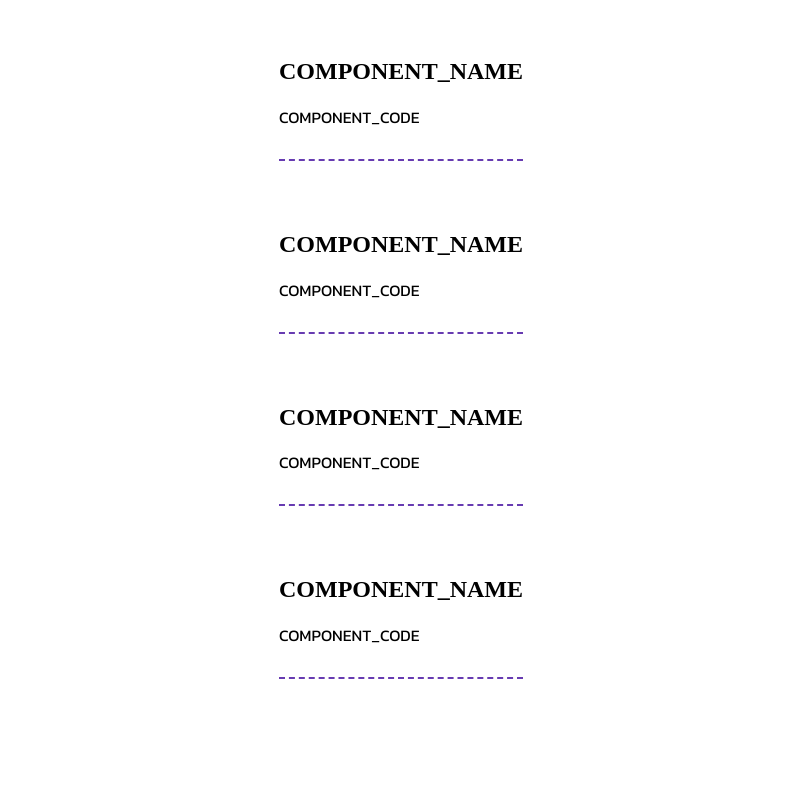
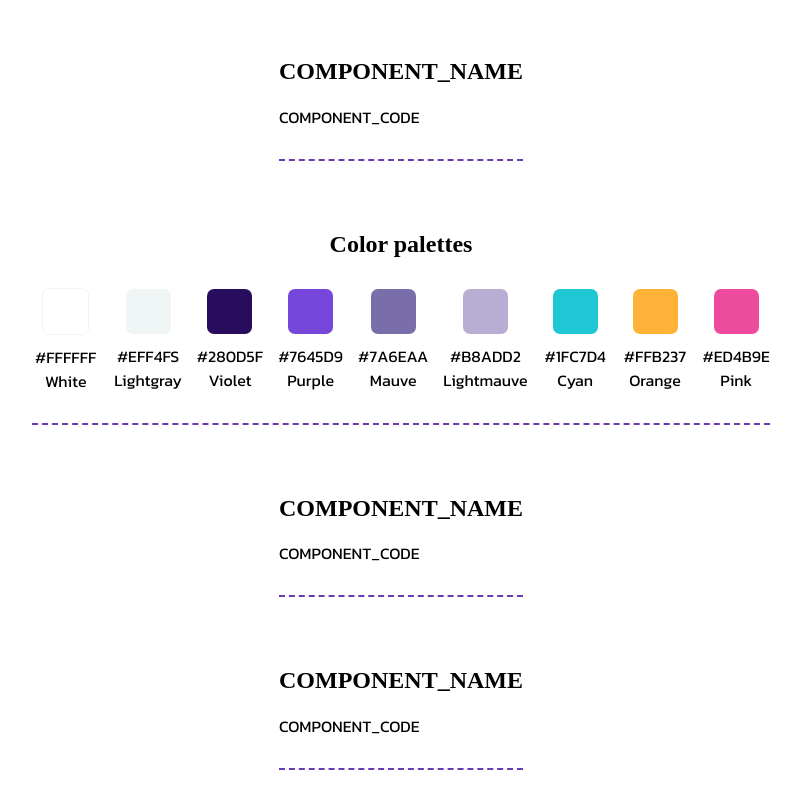
Before and after one commit to AnastasiaGandolfi/PancakeSwap-project, a website: page components.html in a window 1280 px wide. Shown: the whole page, without its empty margins (239-1040 px from the left). Drawn offline with Linux system fonts and the light colour scheme; a web font is replaced by a local one.

Commit message:
feat: add color palettes

```diff
--- a/components.html
+++ b/components.html
@@ -23,13 +23,56 @@
             </div>
             <div></div>
         </section>
-        <!-- SECTION_DESCRIPTION -->
+        <!-- Palette colori -->
         <section class="component">
-            <h1>COMPONENT_NAME</h1>
-            <div>
-                COMPONENT_CODE
+            <h1>Color palettes</h1>
+            <div class="color-container">
+                <div>
+                    <div class="square white"></div>
+                    <span class="rgb-code">#FFFFFF</span>
+                    <span class="rgb-name">White</span>
+                </div>
+                <div>
+                    <div class="square lightgray"></div>
+                    <span class="rgb-code">#EFF4FS</span>
+                    <span class="rgb-name">Lightgray</span>
+                </div>
+                <div>
+                    <div class="square violet"></div>
+                    <span class="rgb-code">#280D5F</span>
+                    <span class="rgb-name">Violet</span>
+                </div>
+                <div>
+                    <div class="square purple"></div>
+                    <span class="rgb-code">#7645D9</span>
+                    <span class="rgb-name">Purple</span>
+                </div>
+                <div>
+                    <div class="square mauve"></div>
+                    <span class="rgb-code">#7A6EAA</span>
+                    <span class="rgb-name">Mauve</span>
+                </div>
+                <div>
+                    <div class="square lightmauve"></div>
+                    <span class="rgb-code">#B8ADD2</span>
+                    <span class="rgb-name">Lightmauve</span>
+                </div>
+                <div>
+                    <div class="square cyan"></div>
+                    <span class="rgb-code">#1FC7D4</span>
+                    <span class="rgb-name">Cyan</span>
+                </div>
+                <div>
+                    <div class="square orange"></div>
+                    <span class="rgb-code">#FFB237</span>
+                    <span class="rgb-name">Orange</span>
+                </div>
+                <div>
+                    <div class="square pink"></div>
+                    <span class="rgb-code">#ED4B9E</span>
+                    <span class="rgb-name">Pink</span>
+                </div>
             </div>
-            <div></div>
         </section>
         <!-- SECTION_DESCRIPTION -->
         <section class="component">
--- a/style/scss/base.scss
+++ b/style/scss/base.scss
@@ -28,6 +28,19 @@
     font-weight: 200;
 }
 
+// Palette colori
+
+$white: #ffffff;
+$lightgray: #eff4f5;
+$violet: #280d5f;
+$purple: #7645d9;
+$mauve: #7a6eaa;
+$lightmauve: #b8add2;
+$cyan: #1fc7d4;
+$orange: #ffb237;
+$pink: #ed4b9e;
+
+
 :root {
     font-family: Kanit;
 }
--- a/style/scss/components.scss
+++ b/style/scss/components.scss
@@ -1,3 +1,9 @@
+@import 'base';
+
+h1 {
+  text-align: center;
+}
+
 .container-components {
   display: flex;
   flex-direction: column;
@@ -21,3 +27,71 @@
   border-bottom: 2px dashed #673BB1;
   padding: 30px;
 }
+
+.color-container {
+  display: flex;
+  justify-content: center;
+  align-items: center;
+  gap: 15px;
+
+  div {
+    display: flex;
+    flex-direction: column;
+    cursor: pointer;
+
+    .rgb-code {
+      text-align: center;
+    }
+
+    .rgb-name {
+      @extend .rgb-code
+    }
+
+    .square {
+      border-radius: 7px;
+      height: 45px;
+      width: 45px;
+      align-self: center;
+      margin: 10px;
+    }
+
+    .white {
+      background-color: $white;
+      border: 1px solid $lightgray;
+    }
+
+    .lightgray {
+      background-color: $lightgray;
+    }
+
+    .violet {
+      background-color: $violet;
+
+    }
+
+    .purple {
+      background-color: $purple;
+    }
+
+    .mauve {
+      background-color: $mauve;
+    }
+
+    .lightmauve {
+      background-color: $lightmauve;
+    }
+
+    .cyan {
+      background-color: $cyan;
+    }
+
+    .orange {
+      background-color: $orange;
+    }
+
+    .pink {
+      background-color: $pink;
+
+    }
+  }
+}
```
Also changed, not shown: style/css/components.css, 1 other file.
